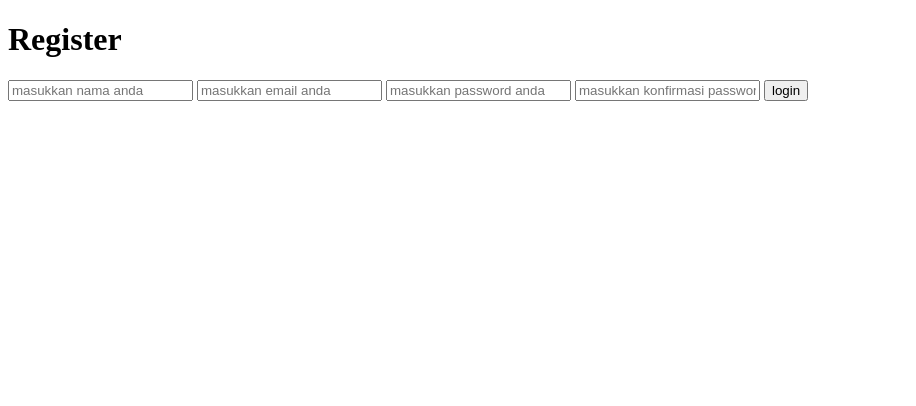
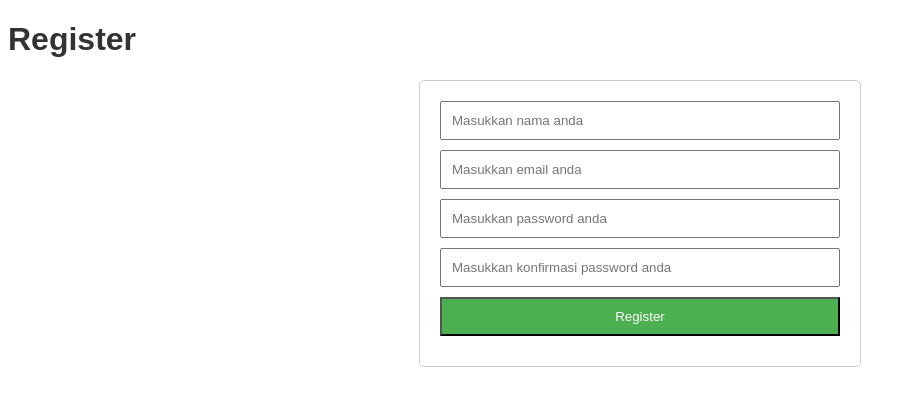
Before and after one commit to itshusni29/Pemweb_pertmn7, a PHP site: page /register.php in a window 1280 px wide. Shown: the top 406 px of the page, without its empty margins (0-916 px from the left). Run offline with PHP 8.4, Linux system fonts and the light colour scheme.

Commit message:
update register feature and login feature by Muhammad Husni

```diff
--- a/pemweb-db.sql
+++ b/pemweb-db.sql
@@ -34,7 +34,7 @@ CREATE TABLE `products` (
   `image` varchar(255) NOT NULL,
   `created_at` timestamp NOT NULL DEFAULT CURRENT_TIMESTAMP,
   `updated_at` timestamp NULL DEFAULT NULL
-) ENGINE=InnoDB DEFAULT CHARSET=utf8mb4 COLLATE=utf8mb4_0900_ai_ci;
+) ENGINE=InnoDB DEFAULT CHARSET=utf8mb4 COLLATE=utf8mb4_general_ci;
 
 --
 -- Dumping data for table `products`
--- a/register.php
+++ b/register.php
@@ -3,17 +3,64 @@
 <head>
     <meta charset="UTF-8">
     <meta name="viewport" content="width=device-width, initial-scale=1.0">
-    <title>Document</title>
+    <title>Register</title>
+
+    <style>
+        body {
+            font-family: Arial, sans-serif;
+        }
+
+        h1 {
+            color: #333;
+        }
+
+        form {
+            max-width: 400px;
+            margin: 0 auto;
+            padding: 20px;
+            background-color: #fff;
+            border: 1px solid #ccc;
+            border-radius: 5px;
+        }
+
+        input {
+            width: 100%;
+            padding: 10px;
+            margin-bottom: 10px;
+            box-sizing: border-box;
+        }
+
+        input[type="submit"] {
+            background-color: #4CAF50;
+            color: white;
+            cursor: pointer;
+        }
+
+        input[type="submit"]:hover {
+            background-color: #45a049;
+        }
+
+        .error-message {
+            color: red;
+            margin-bottom: 10px;
+        }
+    </style>
 </head>
 <body>
     <h1>Register</h1>
     <form action="./backend/register.php" method="post">
-        <input type="text" name="name" placeholder="masukkan nama anda">
-        <input type="email" name="email" placeholder="masukkan email anda">
-        <input type="password" name="password" placeholder="masukkan password anda">
-        <input type="password" name="confirm" placeholder="masukkan konfirmasi password anda">
-        <input type="submit" value="login" name="submit">
+        <?php
+        session_start();
+        if (isset($_SESSION['error_message'])) {
+            echo '<p class="error-message">' . $_SESSION['error_message'] . '</p>';
+            unset($_SESSION['error_message']);
+        }
+        ?>
+        <input type="text" name="name" placeholder="Masukkan nama anda" required>
+        <input type="email" name="email" placeholder="Masukkan email anda" required>
+        <input type="password" name="password" placeholder="Masukkan password anda" required>
+        <input type="password" name="confirm" placeholder="Masukkan konfirmasi password anda" required>
+        <input type="submit" value="Register" name="submit">
     </form>
-
 </body>
 </html>
```
Also changed, not shown: backend/register.php (+33 -18 lines), index.php (+52 -6 lines).
